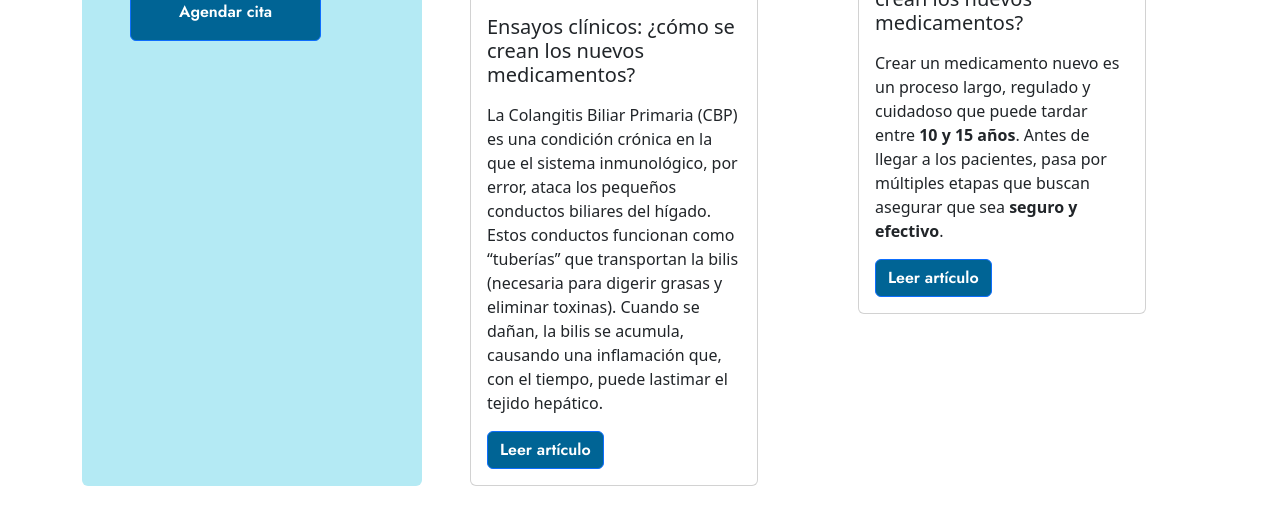
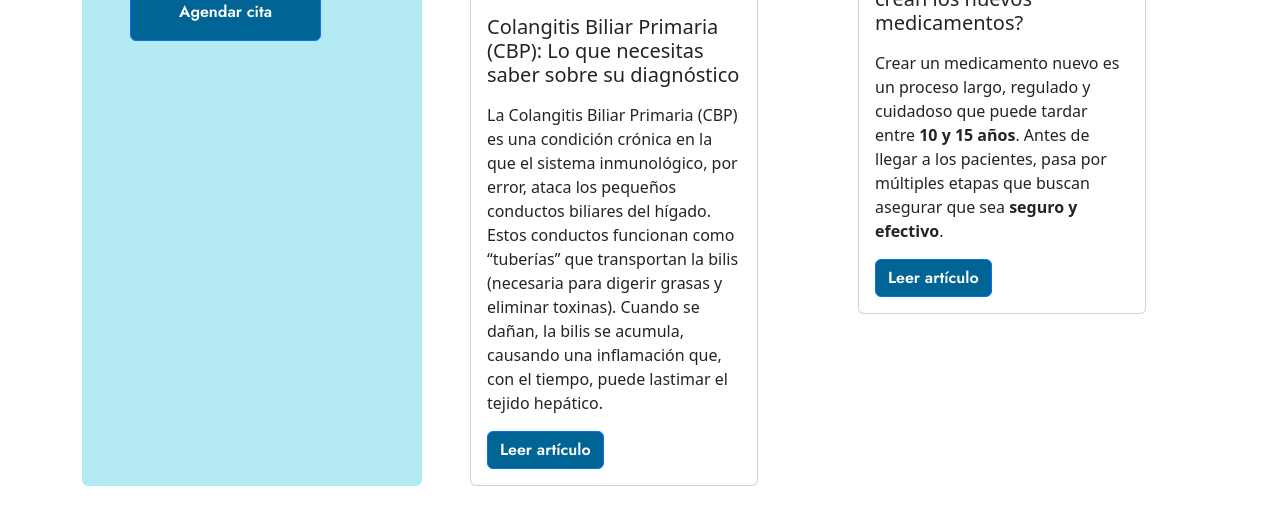
Before and after one commit to Joscarmesa/cig-new, a Flask app: template templates/blog.html in a window 1280 px wide. Shown: the part 323-849 px from the top of the page. Run offline with Flask 3, Linux system fonts and the light colour scheme; the template is opened without the code that fills it, so the values that code supplies are empty; parts of the project's set-up code (start-up, migrations or seed data) failed here and were passed over; some libraries are stand-ins or nearby versions.

Commit message:
actualizado blog typo

```diff
--- a/templates/blog.html
+++ b/templates/blog.html
@@ -25,7 +25,7 @@
             <img src="{{ url_for('static', filename='img/BLOGABR12026.webp') }}" class="card-img-top" alt="..." />
             <div class="card-body">
               <h5 class="card-title">
-                Ensayos clínicos: ¿cómo se crean los nuevos medicamentos?</h5>
+                Colangitis Biliar Primaria (CBP): Lo que necesitas saber sobre su diagnóstico</h5>
               <p class="card-text">
               <p class="mb-0 text-justify">
                   La Colangitis Biliar Primaria (CBP) es una condición crónica en la que el sistema inmunológico, por
```
